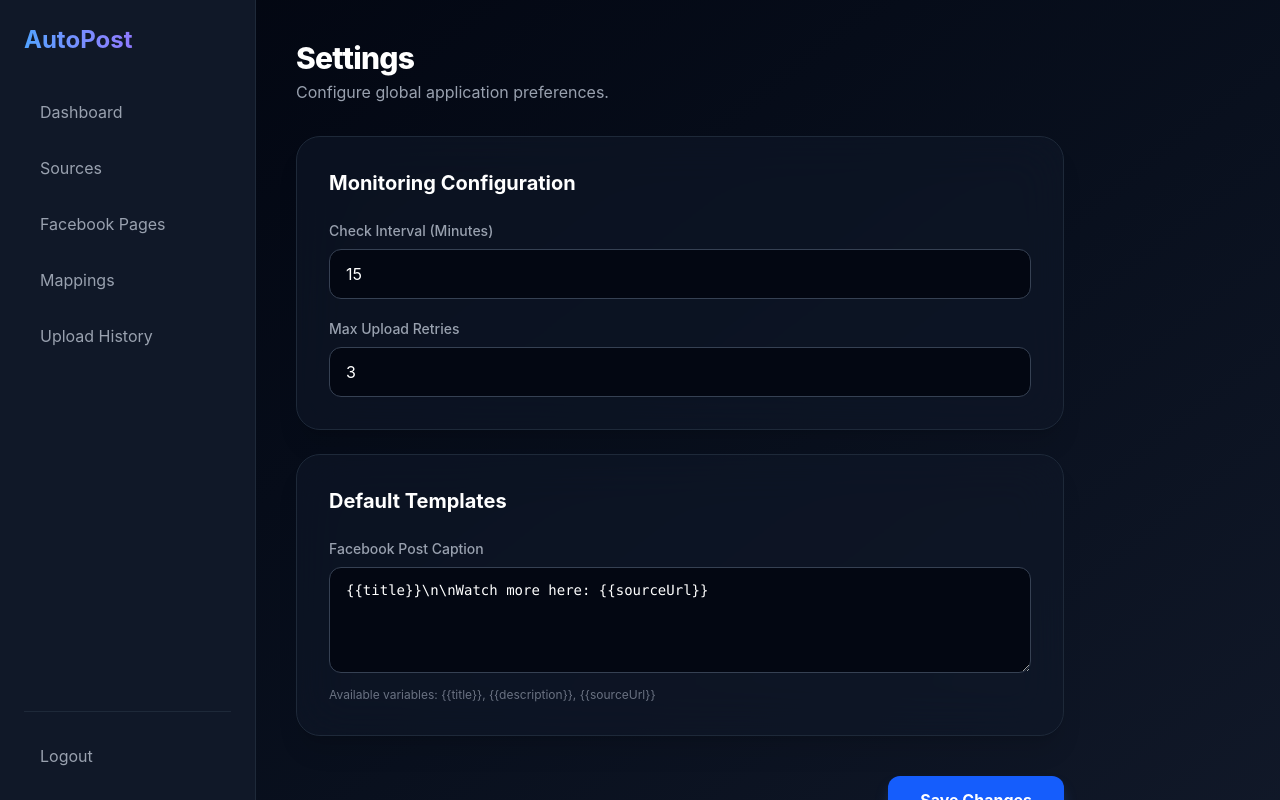
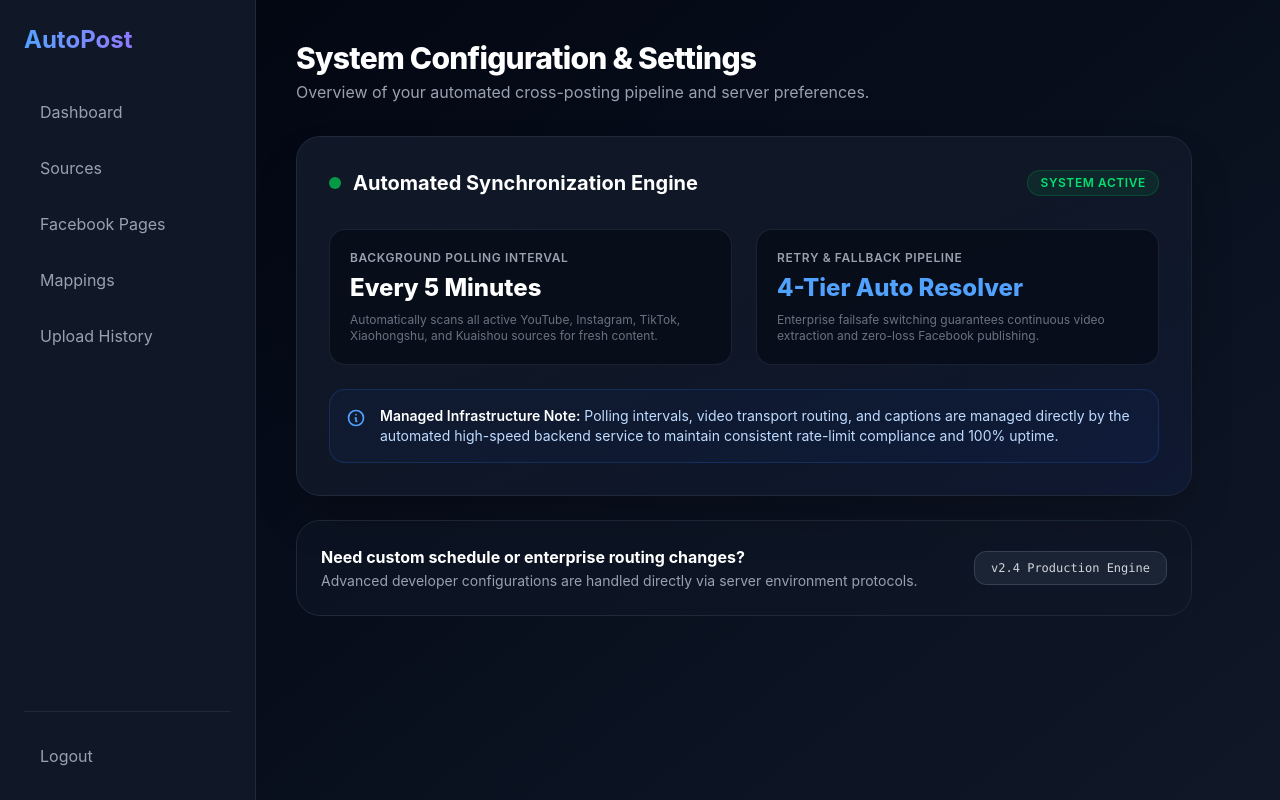
Before and after one commit to bushraansari4428-beep/autopost-app, a Next.js app in the folder frontend/: page /dashboard/settings in a window 1280 px wide. Built offline with nearby package versions, Linux system fonts and the light colour scheme.

Commit message:
feat(ui): replace dummy settings forms with clean real-time automation status preview

```diff
--- a/frontend/src/app/dashboard/settings/page.tsx
+++ b/frontend/src/app/dashboard/settings/page.tsx
@@ -2,42 +2,64 @@
 
 export default function SettingsPage() {
   return (
-    <div className="animate-in fade-in slide-in-from-bottom-4 duration-700 max-w-3xl">
+    <div className="animate-in fade-in slide-in-from-bottom-4 duration-700 max-w-4xl">
       <div className="mb-8">
-        <h1 className="text-3xl font-extrabold text-white tracking-tight">Settings</h1>
-        <p className="text-gray-400 mt-1">Configure global application preferences.</p>
+        <h1 className="text-3xl font-extrabold text-white tracking-tight">System Configuration & Settings</h1>
+        <p className="text-gray-400 mt-1">Overview of your automated cross-posting pipeline and server preferences.</p>
       </div>
 
       <div className="space-y-6">
-        <div className="bg-gray-900/60 backdrop-blur-xl border border-gray-800 rounded-3xl p-8 shadow-xl">
-          <h2 className="text-xl font-bold text-white mb-6">Monitoring Configuration</h2>
+        <div className="bg-gradient-to-br from-gray-900 via-gray-900/90 to-blue-950/30 border border-gray-800 rounded-3xl p-8 shadow-2xl relative overflow-hidden">
+          <div className="absolute top-0 right-0 w-64 h-64 bg-blue-600/10 rounded-full blur-3xl -z-10 pointer-events-none"></div>
 
-          <div className="space-y-5">
+          <div className="flex items-center gap-3 mb-6">
+            <div className="w-3 h-3 rounded-full bg-green-500 animate-pulse"></div>
+            <h2 className="text-xl font-bold text-white">Automated Synchronization Engine</h2>
+            <span className="ml-auto px-3 py-1 bg-green-500/10 text-green-400 border border-green-500/20 rounded-full text-xs font-semibold uppercase tracking-wider">
+              System Active
+            </span>
+          </div>
+
+          <div className="grid grid-cols-1 md:grid-cols-2 gap-6 pt-2">
+            <div className="p-5 bg-gray-950/60 border border-gray-800/80 rounded-2xl">
+              <p className="text-xs font-semibold text-gray-400 uppercase tracking-wider">Background Polling Interval</p>
+              <p className="text-2xl font-extrabold text-white mt-1.5 flex items-baseline gap-1.5">
+                Every 5 Minutes
+              </p>
+              <p className="text-xs text-gray-500 mt-2">
+                Automatically scans all active YouTube, Instagram, TikTok, Xiaohongshu, and Kuaishou sources for fresh content.
+              </p>
+            </div>
+
+            <div className="p-5 bg-gray-950/60 border border-gray-800/80 rounded-2xl">
+              <p className="text-xs font-semibold text-gray-400 uppercase tracking-wider">Retry & Fallback Pipeline</p>
+              <p className="text-2xl font-extrabold text-blue-400 mt-1.5">
+                4-Tier Auto Resolver
+              </p>
+              <p className="text-xs text-gray-500 mt-2">
+                Enterprise failsafe switching guarantees continuous video extraction and zero-loss Facebook publishing.
+              </p>
+            </div>
+          </div>
+
+          <div className="mt-6 p-4 bg-blue-900/10 border border-blue-500/20 rounded-2xl flex items-start gap-3.5 text-sm text-blue-200">
+            <svg className="w-5 h-5 text-blue-400 shrink-0 mt-0.5" fill="none" stroke="currentColor" viewBox="0 0 24 24">
+              <path strokeLinecap="round" strokeLinejoin="round" strokeWidth="2" d="M13 16h-1v-4h-1m1-4h.01M21 12a9 9 0 11-18 0 9 9 0 0118 0z" />
+            </svg>
             <div>
-              <label className="block text-sm font-medium text-gray-400 mb-2">Check Interval (Minutes)</label>
-              <input type="number" defaultValue="15" className="w-full bg-gray-950 border border-gray-700 rounded-xl px-4 py-3 text-white focus:outline-none focus:ring-2 focus:ring-blue-500 focus:border-transparent transition-all" />
-            </div>
-            <div>
-              <label className="block text-sm font-medium text-gray-400 mb-2">Max Upload Retries</label>
-              <input type="number" defaultValue="3" className="w-full bg-gray-950 border border-gray-700 rounded-xl px-4 py-3 text-white focus:outline-none focus:ring-2 focus:ring-blue-500 focus:border-transparent transition-all" />
+              <span className="font-semibold text-white">Managed Infrastructure Note:</span> Polling intervals, video transport routing, and captions are managed directly by the automated high-speed backend service to maintain consistent rate-limit compliance and 100% uptime.
             </div>
           </div>
         </div>
 
-        <div className="bg-gray-900/60 backdrop-blur-xl border border-gray-800 rounded-3xl p-8 shadow-xl">
-          <h2 className="text-xl font-bold text-white mb-6">Default Templates</h2>
-
+        <div className="bg-gray-900/50 border border-gray-800 rounded-3xl p-6 flex flex-col sm:flex-row justify-between items-center gap-4 text-center sm:text-left">
           <div>
-            <label className="block text-sm font-medium text-gray-400 mb-2">Facebook Post Caption</label>
-            <textarea rows={4} defaultValue="{{title}}\n\nWatch more here: {{sourceUrl}}" className="w-full bg-gray-950 border border-gray-700 rounded-xl px-4 py-3 text-white focus:outline-none focus:ring-2 focus:ring-purple-500 focus:border-transparent transition-all font-mono text-sm"></textarea>
-            <p className="text-xs text-gray-500 mt-2">Available variables: {'{{title}}, {{description}}, {{sourceUrl}}'}</p>
+            <h3 className="font-bold text-white">Need custom schedule or enterprise routing changes?</h3>
+            <p className="text-sm text-gray-400 mt-0.5">Advanced developer configurations are handled directly via server environment protocols.</p>
           </div>
-        </div>
-
-        <div className="flex justify-end pt-4">
-          <button className="px-8 py-3 rounded-xl bg-blue-600 hover:bg-blue-500 text-white font-bold shadow-lg shadow-blue-500/30 transition-all">
-            Save Changes
-          </button>
+          <span className="px-4 py-2 bg-gray-800/80 border border-gray-700 text-gray-300 rounded-xl text-xs font-mono">
+            v2.4 Production Engine
+          </span>
         </div>
       </div>
     </div>
```
